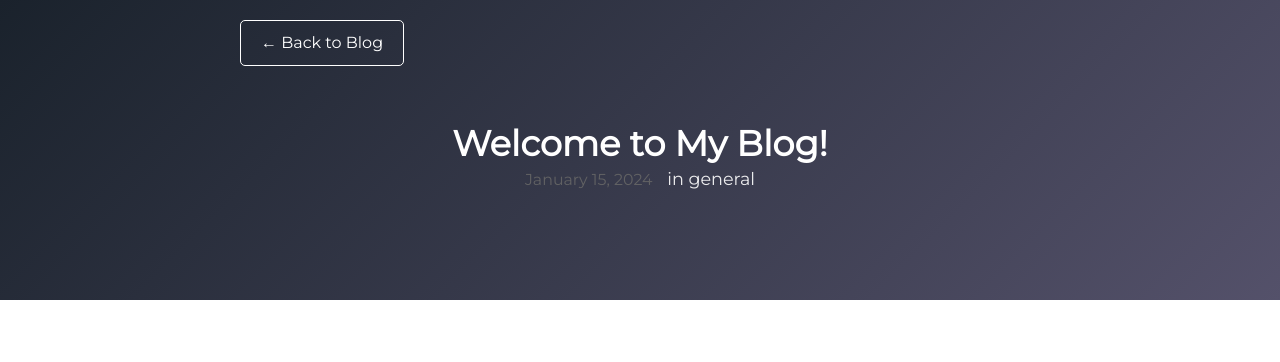
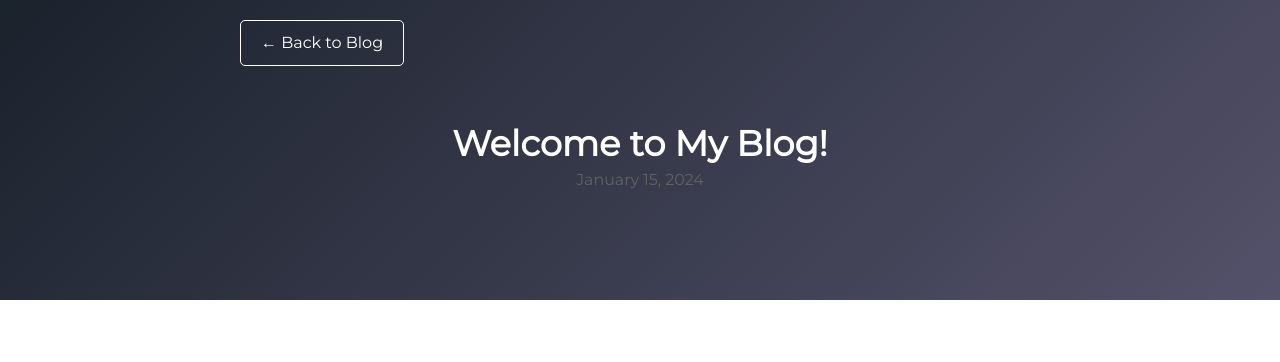
Before and after one commit to JohnPHK/JohnPHK, a Jekyll site: the page built from _posts/2024-01-15-welcome-to-my-blog.md, in a window 1280 px wide. Shown: the top 362 px of the page. Built offline with Jekyll 4.4.1, drawn with Linux system fonts in a browser that asks for light colours; nearby versions of some CDN libraries.

Commit message:
Removing unnecessary category

```diff
--- a/_layouts/post.html
+++ b/_layouts/post.html
@@ -11,9 +11,6 @@
         <h1>{{ page.title }}</h1>
         <p class="post-meta">
           <span class="post-date">{{ page.date | date: "%B %d, %Y" }}</span>
-          {% if page.categories %}
-            <span class="post-categories">in {{ page.categories | join: ', ' }}</span>
-          {% endif %}
         </p>
       </div>
 
--- a/_posts/2024-01-15-welcome-to-my-blog.md
+++ b/_posts/2024-01-15-welcome-to-my-blog.md
@@ -2,7 +2,6 @@
 layout: post
 title: "Welcome to My Blog!"
 date: 2024-01-15 10:00:00 -0500
-categories: [general]
 tags: [welcome, blog, introduction]
 ---
 
```
Also changed, not shown: _posts/2024-10-15-kafka-learning.md (+0 -1 lines).
